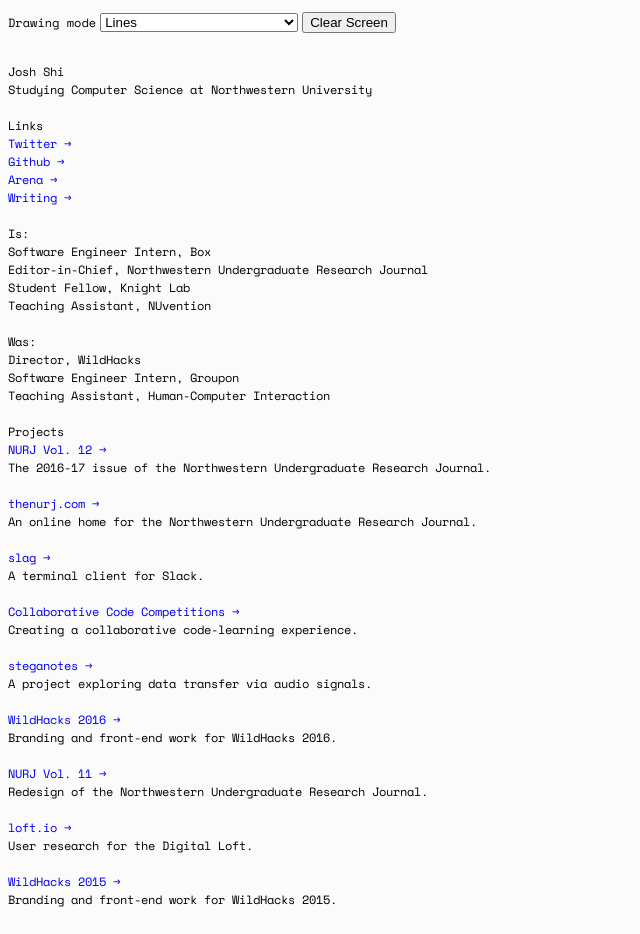
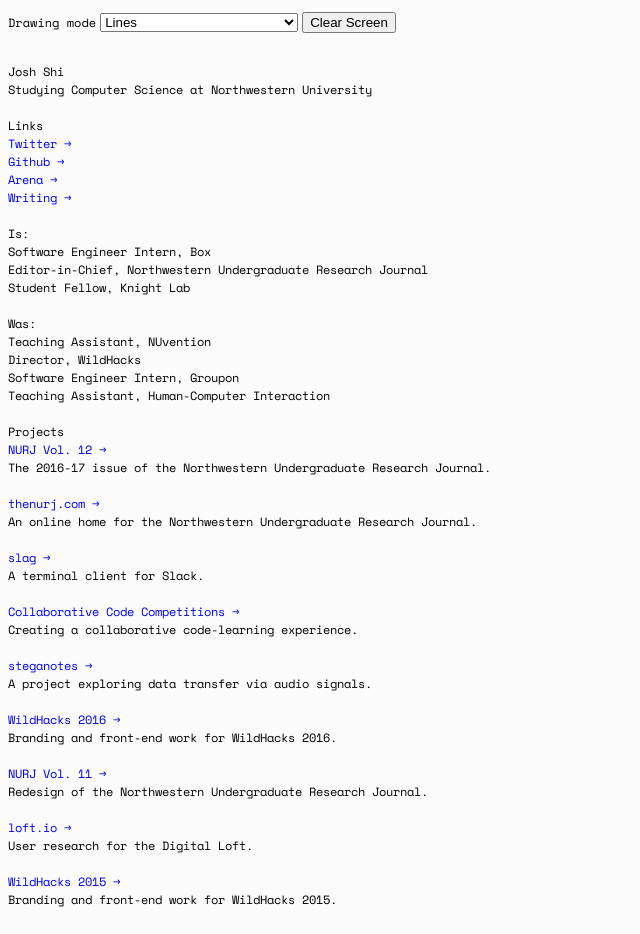
Before and after one commit to thehandsomepanther/thehandsomepanther.github.io, a Jekyll site: the page built from index.md, in a window 1280 px wide. Shown: the whole page, without its empty margins (0-640 px from the left). Built offline with Jekyll 4.4.1, drawn with Linux system fonts in a browser that asks for light colours.

Commit message:
update was

```diff
--- a/index.md
+++ b/index.md
@@ -36,9 +36,9 @@
     <span class="text">Software Engineer Intern, Box</span>
     <span class="text">Editor-in-Chief, Northwestern Undergraduate Research Journal</span>
     <span class="text">Student Fellow, Knight Lab</span>
-    <span class="text">Teaching Assistant, NUvention</span>
     <span class="text"></span>
     <span class="text">Was:</span>
+    <span class="text">Teaching Assistant, NUvention</span>
     <span class="text">Director, WildHacks</span>
     <span class="text">Software Engineer Intern, Groupon</span>
     <span class="text">Teaching Assistant, Human-Computer Interaction</span>
```
